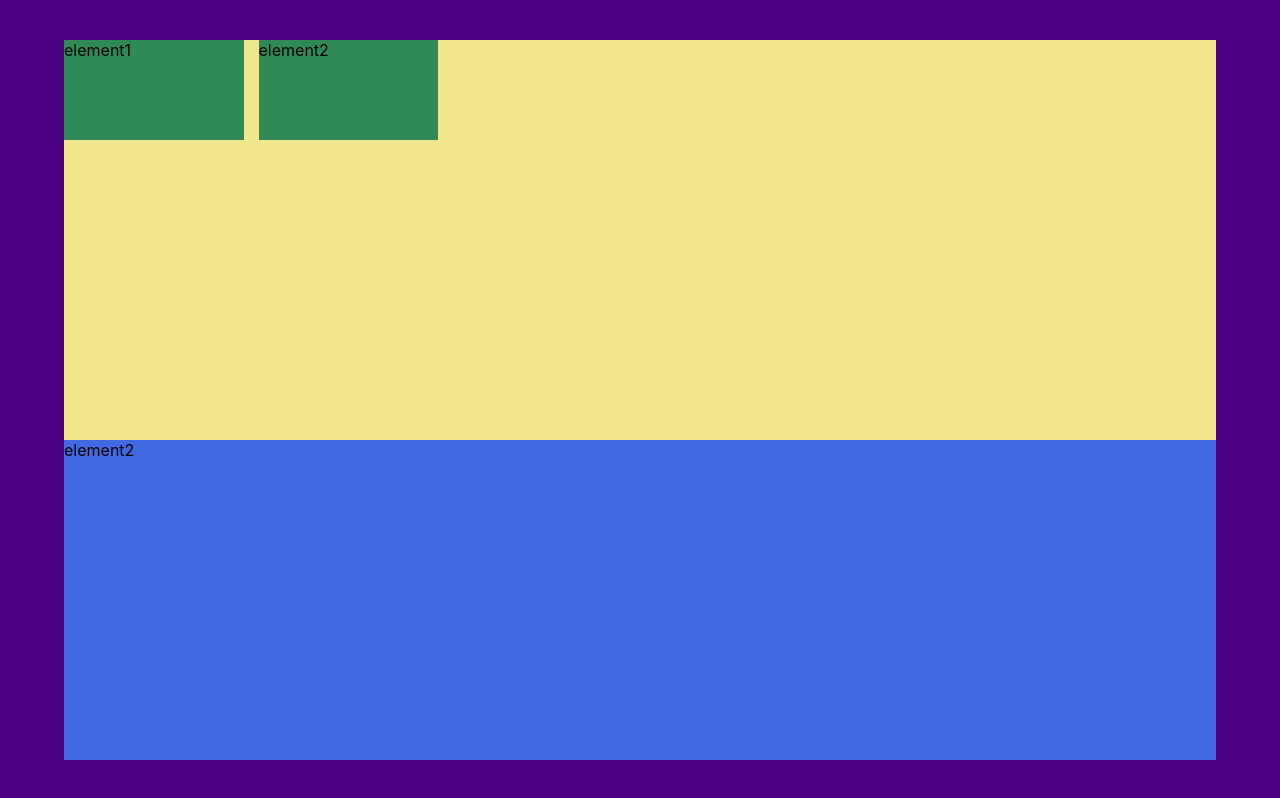
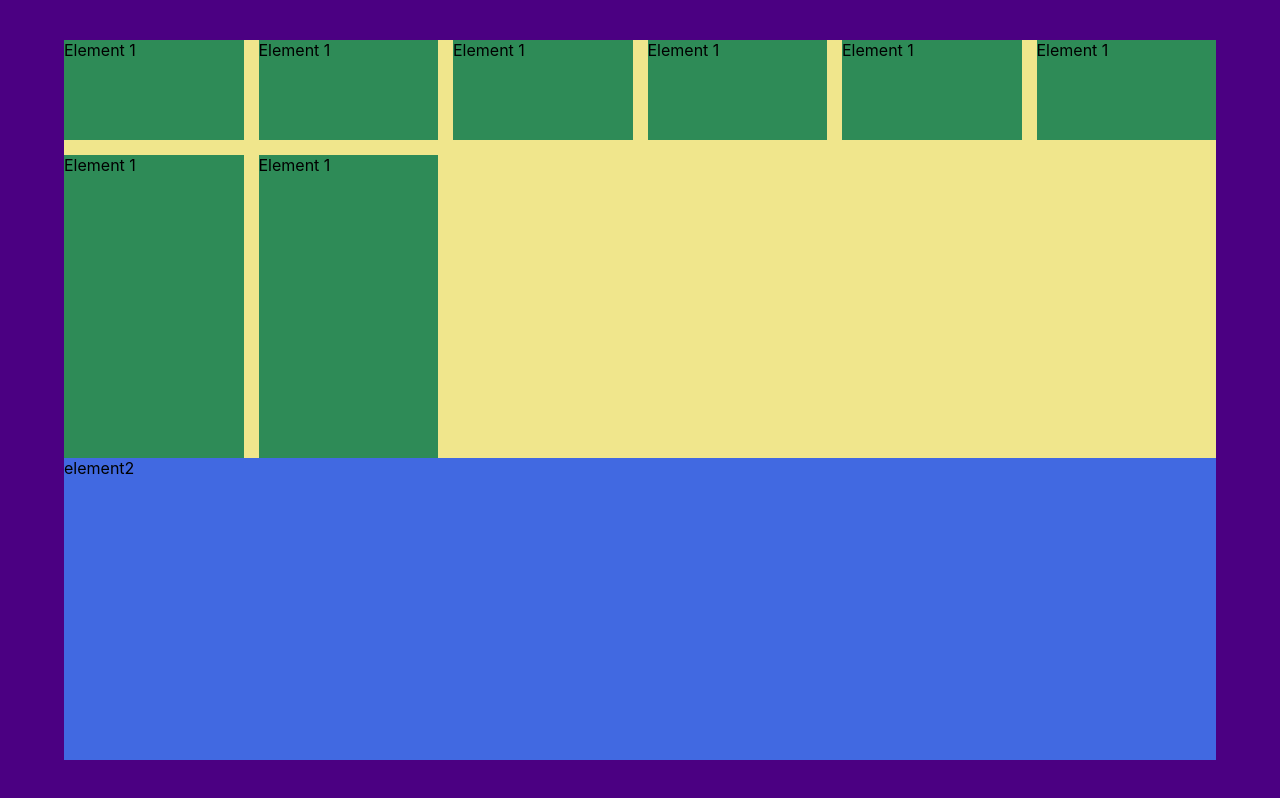
Before and after one commit to JacxDev/PolymathVenturesTest, a React (Create React App) app: page / in a window 1280 px wide. Built offline with nearby package versions, Linux system fonts and the light colour scheme; no server answers.

Commit message:
add custom hook useFetch

```diff
--- a/package.json
+++ b/package.json
@@ -6,6 +6,7 @@
     "@testing-library/jest-dom": "^5.14.1",
     "@testing-library/react": "^11.2.7",
     "@testing-library/user-event": "^12.8.3",
+    "dotenv": "^8.2.0",
     "react": "^17.0.2",
     "react-dom": "^17.0.2",
     "react-scripts": "4.0.3",
--- a/src/App.css
+++ b/src/App.css
@@ -28,7 +28,3 @@
   gap: 15px;
   justify-content: center;
 }
-
-.item{
-  background-color: seagreen;
-}
--- a/src/App.js
+++ b/src/App.js
@@ -1,16 +1,32 @@
 import './App.css';
+import Item from './components/Item';
+import useFetch from './hooks/useFetch';
 
 function App() {
+
+  const token = process.env.REACT_APP_APIKEY;
+  // const uri = `https://superheroapi.com/api/${token}/1`
+  const uri = `https://superheroapi.com/api/1002618803896919/1`
+
+  const { loading, data, error } = useFetch(uri);
+
+  if(!loading)
+  if(!error)
+
+  console.log(data)
+
   return (
     <div className="container">
         <div className="element-container">
             <div className="grid-items">
-                <div className="item">
-                    element1
-                </div>
-                <div className="item">
-                    element2
-                </div>
+                <Item />
+                <Item />
+                <Item />
+                <Item />
+                <Item />
+                <Item />
+                <Item />
+                <Item />
             </div>
             <div className="avatar-container">
                 element2
--- /dev/null
+++ b/src/components/Item.jsx
@@ -0,0 +1,12 @@
+import React from 'react';
+import './item.css'
+
+const Item = () => {
+    return (
+        <div className="item">
+            Element 1
+        </div>
+    )
+}
+
+export default Item
--- /dev/null
+++ b/src/components/item.css
@@ -0,0 +1,4 @@
+
+.item{
+    background-color: seagreen;
+  }
--- /dev/null
+++ b/src/hooks/useFetch.js
@@ -0,0 +1,21 @@
+import { useState, useEffect } from 'react';
+
+const useFetch = ( url ) => {
+    const [ state, setState] = useState({data: null, loading: true, error: null});
+
+    useEffect(() => {
+        fetch( url )
+            .then(resp => resp.json())
+            .then(data => {
+                setState({
+                    loading: false,
+                    error: null,
+                    data
+                })
+            })
+    }, [url])
+
+    return state;
+}
+
+export default useFetch
```
Also changed, not shown: 2 other files (tests, documents, lock files or other folders).
